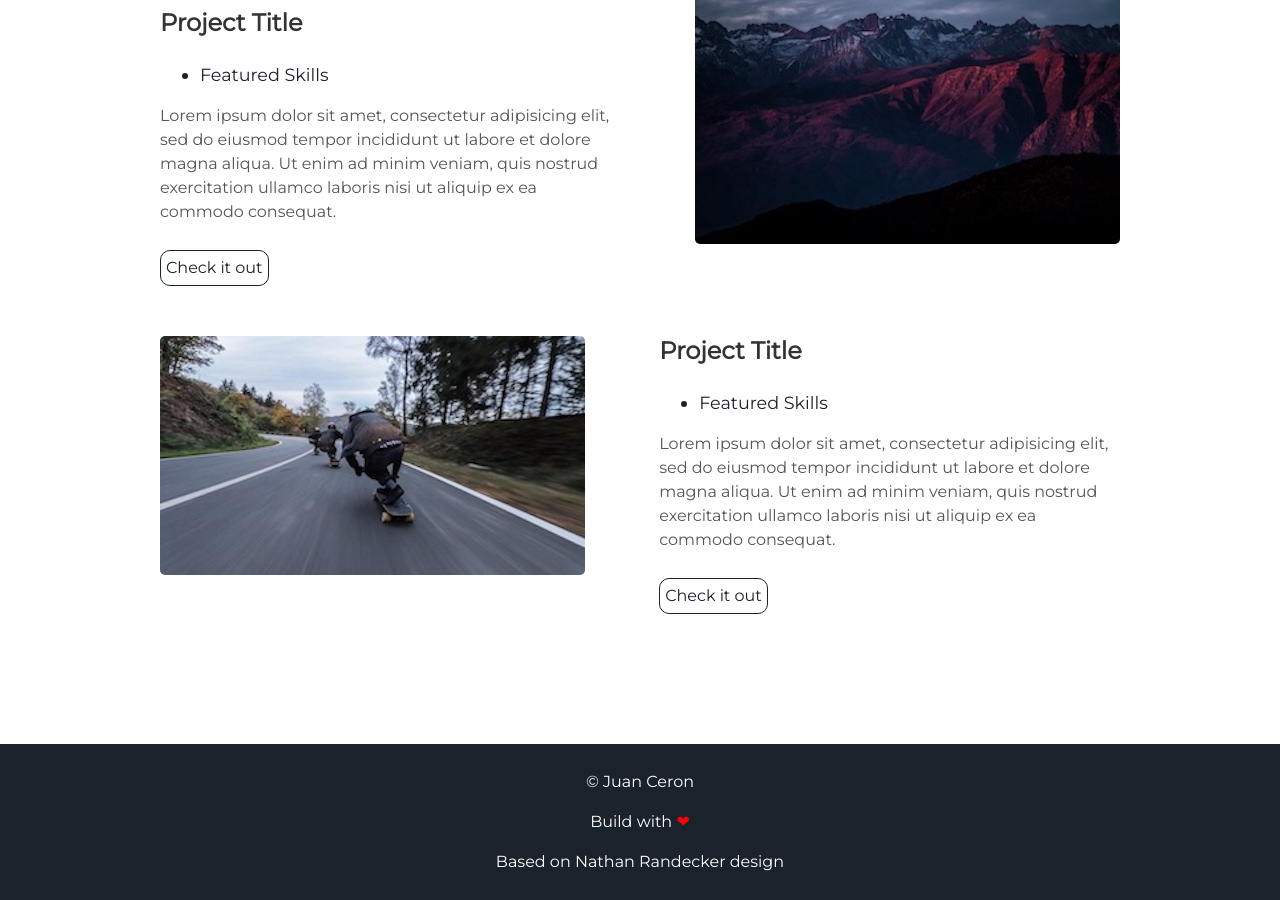
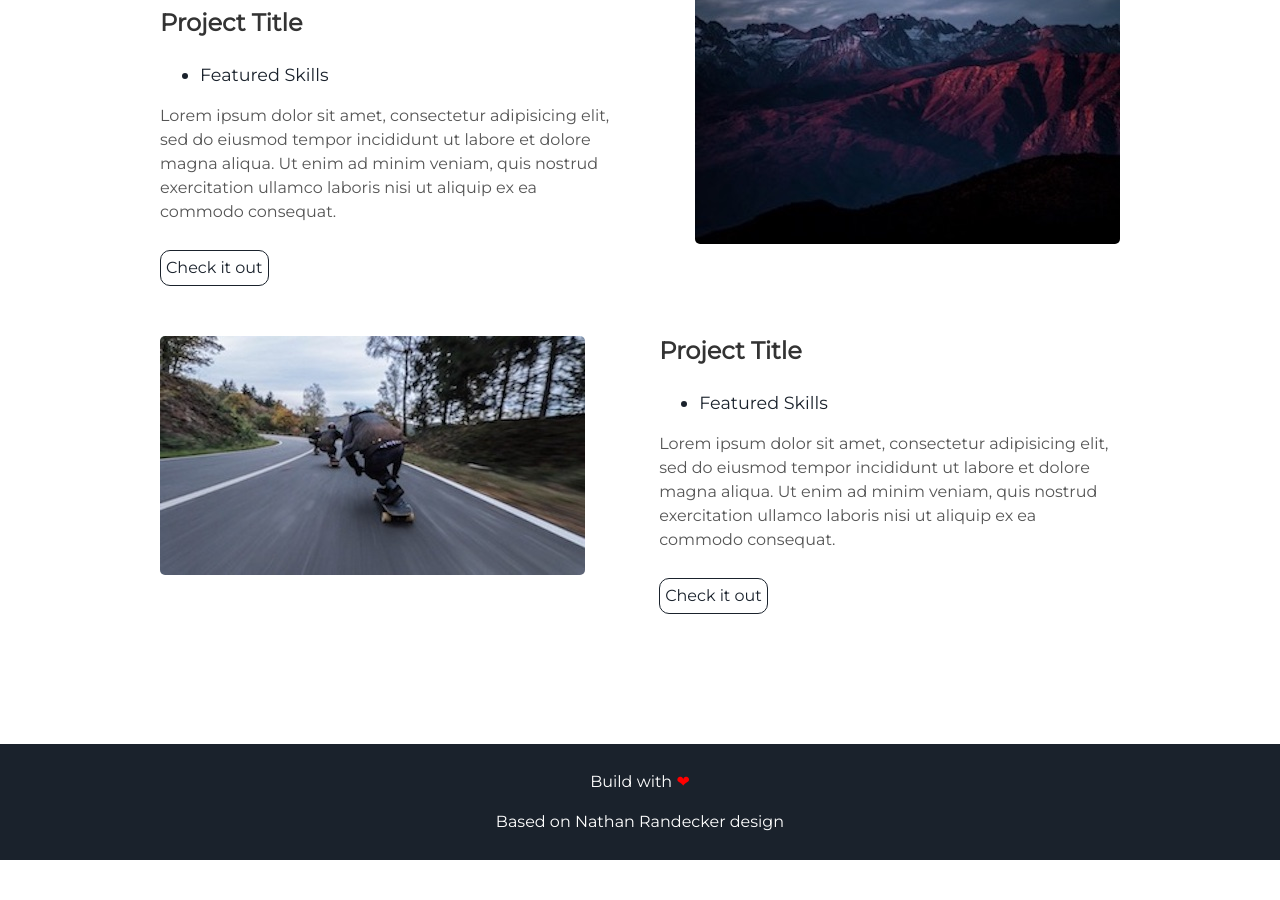
Before and after one commit to JuanCeron023/portfolio, a Jekyll site: the page built from index.html, in a window 1280 px wide and 900 px high, scrolled down 1643 px. Built offline with Jekyll 4.4.1, drawn with Linux system fonts in a browser that asks for light colours; after the commit the page ends 2503 px from its top, so only the background shows below that.

Commit message:
Update footer.html

```diff
--- a/_includes/footer.html
+++ b/_includes/footer.html
@@ -1,5 +1,4 @@
 <footer class="footer">
-    <p>&copy; {{site.username}}</p>
     <p>Build with <span class="love">❤</span></p>
     <p>Based on Nathan Randecker design</a></p>
 </footer>
```
